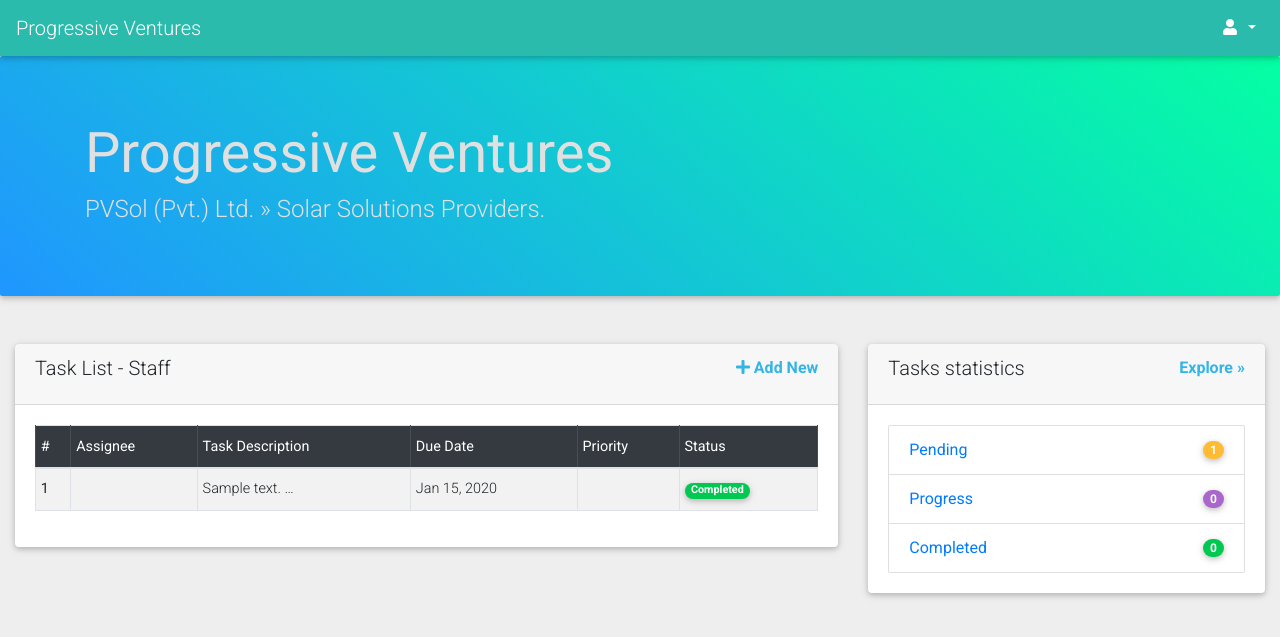
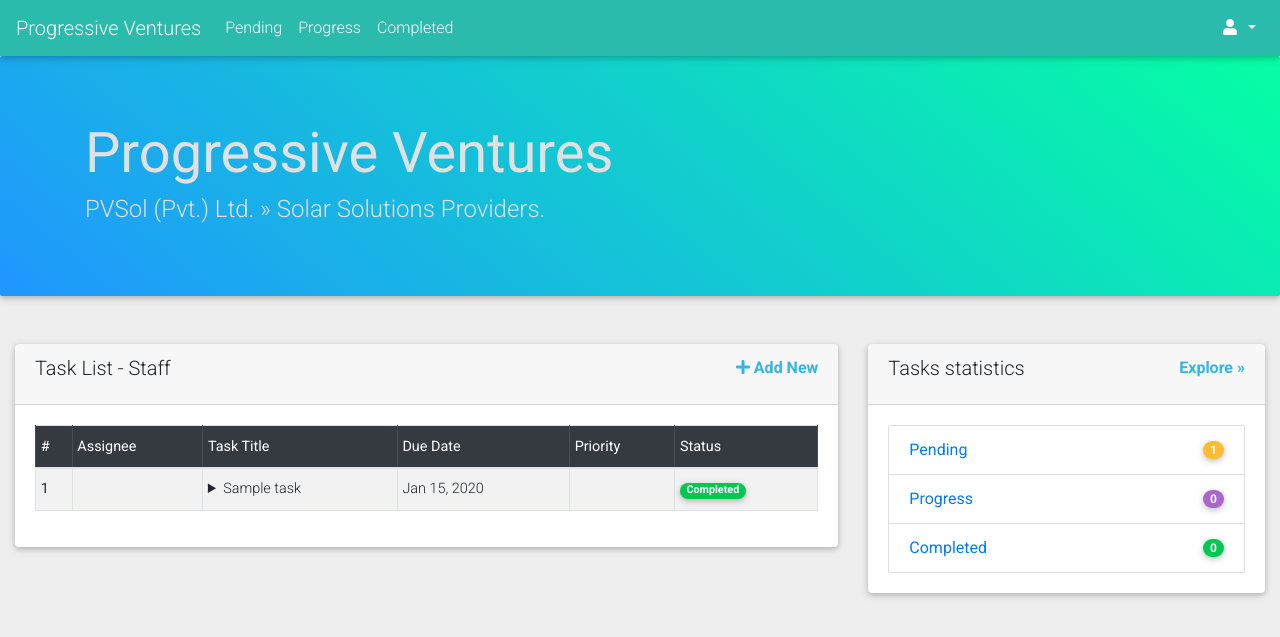
Before and after one commit to sayedsaddam/pvsol_taskmanager, a CodeIgniter app: page /pvsol_taskmanager/admin in a window 1280 px wide. Shown: the top 637 px of the page. Run offline with CodeIgniter, Linux system fonts and the light colour scheme; the visitor is signed in with stand-in values (Sample User, id 1); tables that the repository leaves empty or names only in its code hold one stand-in row (values such as "Sample post"); some libraries are stand-ins or nearby versions; some web fonts are replaced.

Commit message:
updated 9 files including config files, controllers, model, and views. added a column into the database table for task title, printed it on the front page for admin dashboard.

```diff
--- a/application/config/config.php
+++ b/application/config/config.php
@@ -23,7 +23,7 @@ defined('BASEPATH') OR exit('No direct script access allowed');
 | a PHP script and you can easily do that on your own.
 |
 */
-$config['base_url'] = 'http://localhost:8080/pvsol_taskmanager/';
+$config['base_url'] = 'http://localhost/pvsol_taskmanager/';
 
 /*
 |--------------------------------------------------------------------------
--- a/application/config/database.php
+++ b/application/config/database.php
@@ -77,8 +77,8 @@ $db['default'] = array(
 	'dsn'	=> '',
 	'hostname' => 'localhost',
 	'username' => 'root',
-	'password' => '',
-	'database' => 'pvsol_task_manager',
+	'password' => 'root',
+	'database' => 'ticket_manager',
 	'dbdriver' => 'mysqli',
 	'dbprefix' => '',
 	'pconnect' => FALSE,
--- a/application/controllers/Login.php
+++ b/application/controllers/Login.php
@@ -66,7 +66,7 @@ class Login extends CI_Controller
       }
       if($user_signin == TRUE ){
         $this->session->set_userdata(array('id' => $id, 'username' => $username, 'user_role' => $user_role));
-        if($this->session->userdata('user_role') == 'admin'){
+        if($this->session->userdata('user_role') == 'admin'){ // assign tasks to him/herself or other staff.
           redirect('admin');
         }elseif($this->session->userdata('user_role') == 'staff'){
           echo "I am an Employee.";
--- a/application/models/Admin_model.php
+++ b/application/models/Admin_model.php
@@ -41,6 +41,7 @@ class Admin_model extends CI_Model{
                           tasks.assigner,
                           tasks.due_date,
                           tasks.priority,
+                          tasks.task_title,
                           tasks.task_description,
                           tasks.status,
                           tasks.created_at,
@@ -62,6 +63,7 @@ class Admin_model extends CI_Model{
                           tasks.assigner,
                           tasks.due_date,
                           tasks.priority,
+                          tasks.task_title,
                           tasks.task_description,
                           tasks.status,
                           tasks.created_at,
--- a/application/views/admin/completed_tasks.php
+++ b/application/views/admin/completed_tasks.php
@@ -35,7 +35,7 @@
                   <td><?= ucfirst($task->task_description); ?></td>
                   <td><?= date('M d, Y', strtotime($task->due_date)); ?></td>
                   <td>
-                    <?php if($task->priority == 1){ echo '<span class="badge badge-info">Low</span>'; }elseif($task->priority == 2){ echo '<span class="badge badge-primary">Medium</span>'; }elseif($task->priority == 3){ echo '<span class="badge badge-danger">High</span>'; } ?>
+                    <?php if($task->priority == 'low'){ echo '<span class="badge badge-info">Low</span>'; }elseif($task->priority == 'medium'){ echo '<span class="badge badge-primary">Medium</span>'; }elseif($task->priority == 'high'){ echo '<span class="badge badge-danger">High</span>'; } ?>
                   </td>
                   <td><span class="badge badge-success badge-pill">Completed</span></td>
                   <td><?= date('M d, Y', strtotime($task->created_at)); ?></td>
--- a/application/views/admin/dashboard.php
+++ b/application/views/admin/dashboard.php
@@ -37,7 +37,7 @@
                 <tr>
                   <th>#</th>
                   <th>Assignee</th>
-                  <th>Task Description</th>
+                  <th>Task Title</th>
                   <th>Due Date</th>
                   <th>Priority</th>
                   <th>Status</th>
@@ -50,7 +50,12 @@
                   <td>
                     <a href="<?= base_url('admin/user_profile/'.$task->user_id); ?>" class="text-info" title="Click to view all user activity..."><?php if($task->user_id == $this->session->userdata('id')){ echo 'Own'; }else{ echo ucfirst($task->username); } ?></a>
                   </td>
-                  <td title="<?= $task->task_description; ?>"><?= substr($task->task_description, 0, 20).' &hellip;'; ?></td>
+                  <td title="<?= $task->task_description; ?>">
+                    <details>
+                      <summary><?= $task->task_title; ?></summary>
+                      <p><?= $task->task_description; ?></p>
+                    </details>
+                  </td>
                   <td><?= date('M d, Y', strtotime($task->due_date)); ?></td>
                   <td>
                     <?php if($task->priority == 1){ echo '<span class="badge badge-info">Low</span>'; }elseif($task->priority == 2){ echo '<span class="badge badge-primary">Medium</span>'; }elseif($task->priority == 3){ echo '<span class="badge badge-danger">High</span>'; } ?>
@@ -113,7 +118,7 @@
         <form action="<?= base_url('admin/assign_task'); ?>" method="post">
           <div class="md-form mb-4">
             <select name="emp_id" class="browser-default custom-select">
-              <option value="" disabled selected>--Assignee--</option>
+              <option value="" disabled selected>-- Assignee --</option>
               <?php if(!empty($users)): foreach($users as $user): ?>
                 <option value="<?= $user->id; ?>"><?= ucfirst($user->username); ?></option>
               <?php endforeach; endif; ?>
@@ -125,13 +130,16 @@
           <div class="md-form mb-4">
             <select name="priority" class="browser-default custom-select">
               <option value="" disabled selected>--Priority--</option>
-              <option value="1">Low</option>
-              <option value="2">Medium</option>
-              <option value="3">High</option>
+              <option value="low">Low</option>
+              <option value="medium">Medium</option>
+              <option value="high">High</option>
             </select>
           </div>
           <div class="md-form mb-4">
-            <textarea name="task_description" id="form8" class="md-textarea form-control" rows="3"></textarea>
+            <input type="text" name="task_title" id="form8" class="form-control" placeholder="Task title...">
+          </div>
+          <div class="md-form mb-4">
+            <textarea name="task_description" id="form8" class="md-textarea form-control" rows="3" placeholder="Task description..."></textarea>
           </div>
           <div class="md-form mb-5">
             <button type="submit" class="btn btn-primary btn-block">Save changes</button>
--- a/application/views/admin/pending_tasks.php
+++ b/application/views/admin/pending_tasks.php
@@ -35,7 +35,7 @@
                   <td><?= ucfirst($task->task_description); ?></td>
                   <td><?= date('M d, Y', strtotime($task->due_date)); ?></td>
                   <td>
-                    <?php if($task->priority == 1){ echo '<span class="badge badge-info">Low</span>'; }elseif($task->priority == 2){ echo '<span class="badge badge-primary">Medium</span>'; }elseif($task->priority == 3){ echo '<span class="badge badge-danger">High</span>'; } ?>
+                    <?php if($task->priority == 'low'){ echo '<span class="badge badge-info">Low</span>'; }elseif($task->priority == 'medium'){ echo '<span class="badge badge-primary">Medium</span>'; }elseif($task->priority == 'high'){ echo '<span class="badge badge-danger">High</span>'; } ?>
                   </td>
                   <td><span class="badge badge-warning badge-pill">Pending</span></td>
                   <td><?= date('M d, Y', strtotime($task->created_at)); ?></td>
--- a/application/views/admin/progress_tasks.php
+++ b/application/views/admin/progress_tasks.php
@@ -35,7 +35,7 @@
                   <td><?= ucfirst($task->task_description); ?></td>
                   <td><?= date('M d, Y', strtotime($task->due_date)); ?></td>
                   <td>
-                    <?php if($task->priority == 1){ echo '<span class="badge badge-info">Low</span>'; }elseif($task->priority == 2){ echo '<span class="badge badge-primary">Medium</span>'; }elseif($task->priority == 3){ echo '<span class="badge badge-danger">High</span>'; } ?>
+                    <?php if($task->priority == 'low'){ echo '<span class="badge badge-info">Low</span>'; }elseif($task->priority == 'medium'){ echo '<span class="badge badge-primary">Medium</span>'; }elseif($task->priority == 'high'){ echo '<span class="badge badge-danger">High</span>'; } ?>
                   </td>
                   <td><span class="badge badge-secondary badge-pill">In Progress</span></td>
                   <td><?= date('M d, Y', strtotime($task->created_at)); ?></td>
--- a/application/views/components/head.php
+++ b/application/views/components/head.php
@@ -33,7 +33,17 @@
           <span class="navbar-toggler-icon"></span>
       </button>
       <div class="collapse navbar-collapse" id="navbarSupportedContent-333">
-          <ul class="navbar-nav mr-auto"></ul>
+        <ul class="navbar-nav me-auto mb-2 mb-lg-0">
+          <li class="nav-item">
+            <a class="nav-link" href="<?= base_url('admin/pending_tasks'); ?>">Pending</a>
+          </li>
+          <li class="nav-item">
+            <a class="nav-link" href="<?= base_url('admin/progress_tasks'); ?>">Progress</a>
+          </li>
+          <li class="nav-item">
+            <a class="nav-link" href="<?= base_url('admin/completed_tasks'); ?>">Completed</a>
+          </li>
+        </ul>
           <ul class="navbar-nav ml-auto nav-flex-icons">
               <li class="nav-item dropdown">
                   <a class="nav-link dropdown-toggle" id="navbarDropdownMenuLink-333" data-toggle="dropdown" aria-haspopup="true" aria-expanded="false">
```
